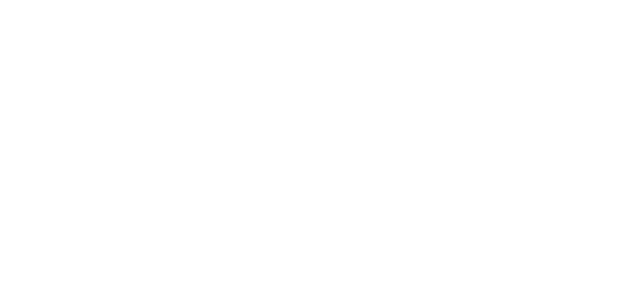
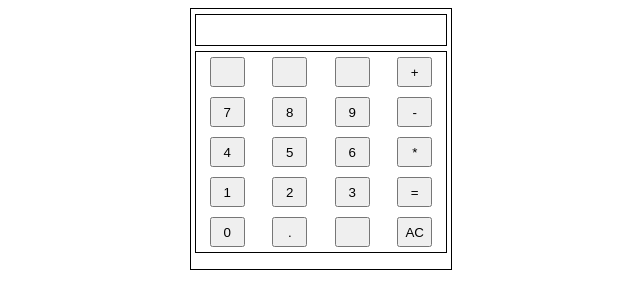
Before and after one commit to oubijjane/Calculator, a plain HTML site: page index.html in a window 1280 px wide. Shown: the whole page, without its empty margins (319-959 px from the left). Drawn offline with Linux system fonts and the light colour scheme.

Commit message:
add the ui for the calculator
add the ui and link the number to the logic

```diff
--- a/index.html
+++ b/index.html
@@ -8,6 +8,30 @@
     <title>Calculator</title>
 </head>
 <body>
-
+    <div class="mainBody">
+        <div class="display"></div>
+        <div class="numbres">
+            <button></button>
+            <button class="number">7</button>
+            <button class="number">4</button>
+            <button class="number">1</button>
+            <button class="number">0</button>
+            <button class="number"></button>
+            <button class="number">8</button>
+            <button class="number">5</button>
+            <button class="number">2</button>
+            <button class="number">.</button>
+            <button></button>
+            <button class="number">9</button>
+            <button class="number">6</button>
+            <button class="number">3</button>
+            <button class="number"></button>
+            <button class="number">+</button>
+            <button>-</button>
+            <button>*</button>
+            <button>=</button>
+            <button class="ac">AC</button>
+        </div>
+    </div>
 </body>
 </html>
--- a/script.js
+++ b/script.js
@@ -1,3 +1,23 @@
+const display = document.querySelector(".display");
+const div = document.querySelector(".numbres");
+let h = "yth"
+div.addEventListener("click", (e) => {
+    console.log(e.target.textContent.includes("."));
+    switch(e.target.className) {
+        case "number":
+            if(!display.textContent.includes(".") && e.target.textContent == ".") {
+                display.textContent += e.target.textContent;
+            } else if ( e.target.textContent !== ".") {
+            display.textContent += e.target.textContent;
+        }
+        break;
+
+        case "ac":
+            display.textContent = "";
+        break;
+    }
+})
+
 let firstNumber = 5;
 let secondNumber = 6;
 let result = 0;
--- a/style.css
+++ b/style.css
@@ -0,0 +1,31 @@
+.mainBody {
+    width: 260px;
+    height: 260px;
+    border: 1px solid black;
+    margin: auto;
+}
+.display {
+    width: 250px;
+    height: 30px;
+    border: 1px solid black;
+    margin : 5px auto;
+    text-align: right;
+   line-height: 2.5em;
+}
+.numbres {
+    display: flex;
+    flex-direction: column;
+    flex-wrap: wrap;
+    align-items: center;
+    justify-content: center;
+    row-gap: 10px;
+    width: 250px;
+    height: 200px;
+    border: 1px solid black;
+    margin : 5px auto;
+}
+button {
+    width: 35px;
+    height: 30px;
+    text-align: center;
+}
```
